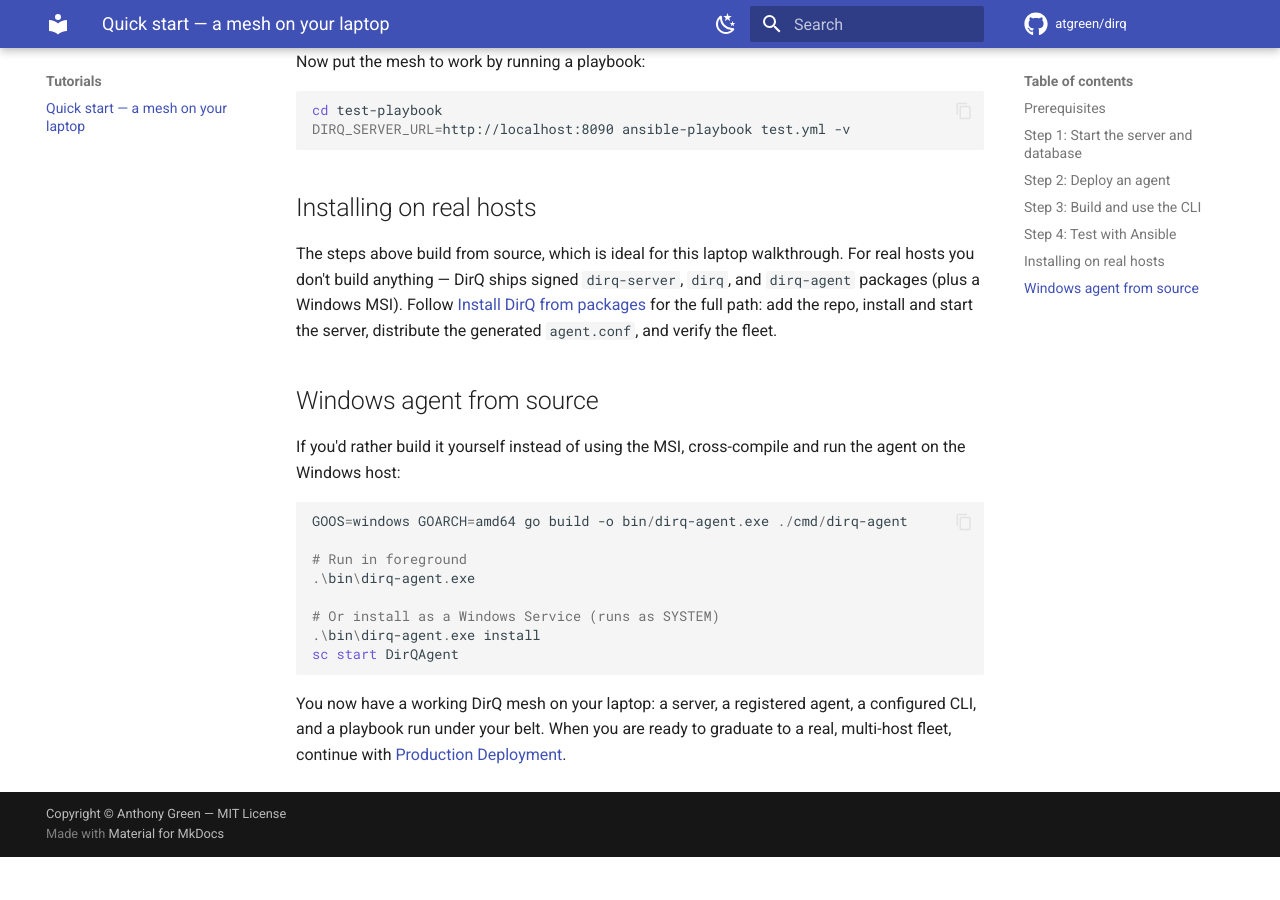
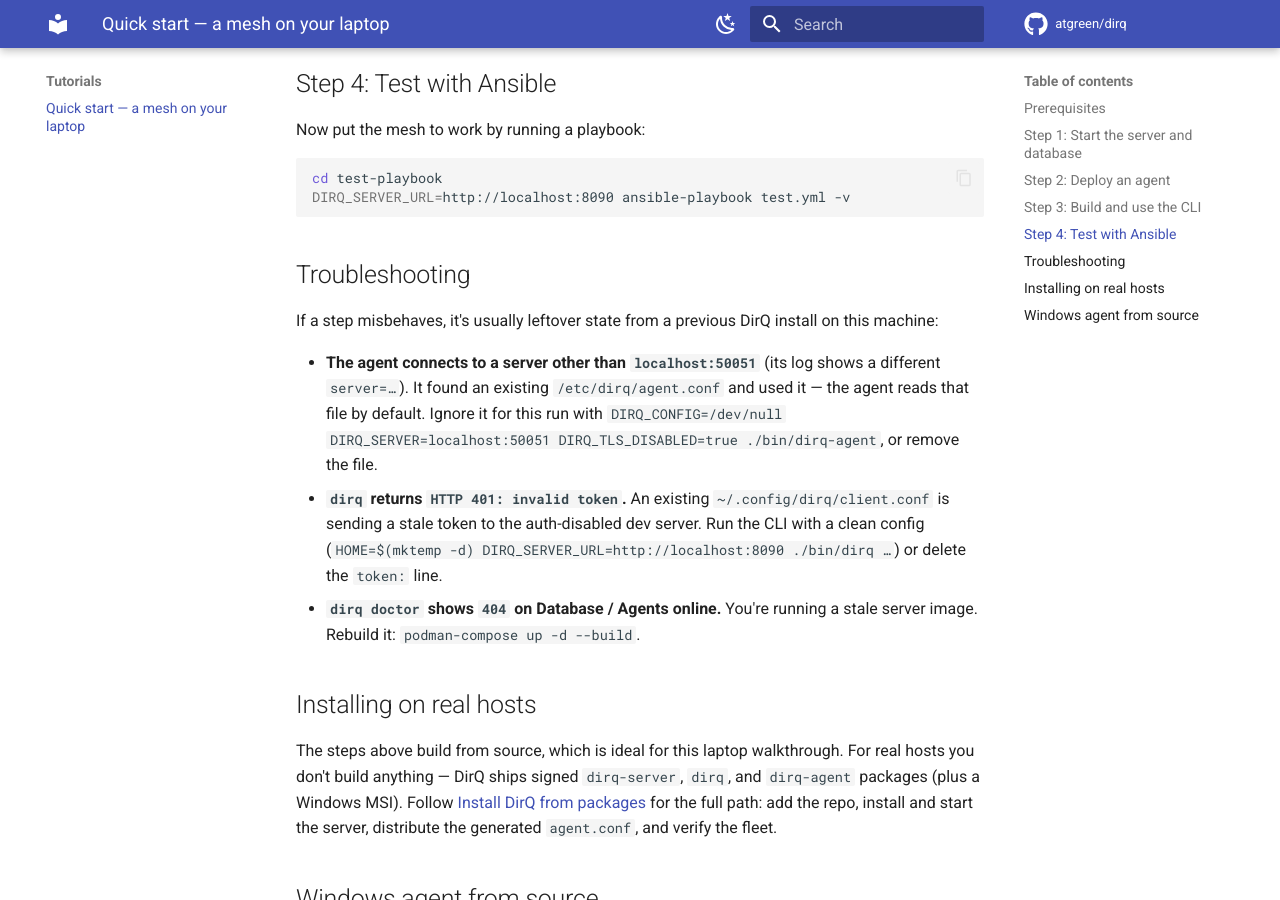
Before and after one commit to atgreen/dirq, an MkDocs documentation site: the page built from docs/tutorials/quick-start.md, in a window 1280 px wide and 900 px high, scrolled down 1757 px. Built offline with MkDocs 1.6.1 and Material for MkDocs 9.7.7, drawn with Linux system fonts in a browser that asks for light colours; comment, search, counter and statistics services are not loaded; before the commit the page ends 2614 px from its top, so only the background shows below that; some of the changed text lies outside the part shown.

Commit message:
docs: quick-start — build fresh + troubleshoot leftover state
Verified the corrected flow end-to-end against the compose stack (agent
registers, hosts list shows it online, select returns facts).

- Step 1 now uses 'podman-compose up -d --build'. Without --build, compose
  reuses a cached image and silently runs stale server code — reproduced live:
  a May-13 image 404s on /api/v1/status (added May-14), so 'dirq doctor' fails
  its Database/Agents checks against current-looking source.
- Add a Troubleshooting section for the two ambient-state traps a machine with a
  prior real install hits: /etc/dirq/agent.conf overriding the server, and
  ~/.config/dirq/client.conf sending a stale token (HTTP 401).

````diff
--- a/docs/tutorials/quick-start.md
+++ b/docs/tutorials/quick-start.md
@@ -16,8 +16,10 @@
 Bring up the stack with a single command:
 
 ```bash
-podman-compose up -d
+podman-compose up -d --build
 ```
+
+The `--build` matters: without it, `podman-compose` reuses whatever `dirq-server` image it built last time, so after pulling a new version you'd silently run stale code.
 
 This starts PostgreSQL and the DirQ server and runs the DB migrations. For convenience the dev stack runs with **TLS and authentication disabled** (`DIRQ_TLS_DISABLED` and `DIRQ_AUTH_DISABLED` in `podman-compose.yml`), so there's no token to copy and no certs to manage — you can talk to the server right away. The REST API is on `http://localhost:8090` and the agent gRPC port on `localhost:50051`.
 
@@ -64,6 +66,14 @@
 DIRQ_SERVER_URL=http://localhost:8090 ansible-playbook test.yml -v
 ```
 
+## Troubleshooting
+
+If a step misbehaves, it's usually leftover state from a previous DirQ install on this machine:
+
+- **The agent connects to a server other than `localhost:50051`** (its log shows a different `server=…`). It found an existing `/etc/dirq/agent.conf` and used it — the agent reads that file by default. Ignore it for this run with `DIRQ_CONFIG=/dev/null DIRQ_SERVER=localhost:50051 DIRQ_TLS_DISABLED=true ./bin/dirq-agent`, or remove the file.
+- **`dirq` returns `HTTP 401: invalid token`.** An existing `~/.config/dirq/client.conf` is sending a stale token to the auth-disabled dev server. Run the CLI with a clean config (`HOME=$(mktemp -d) DIRQ_SERVER_URL=http://localhost:8090 ./bin/dirq …`) or delete the `token:` line.
+- **`dirq doctor` shows `404` on Database / Agents online.** You're running a stale server image. Rebuild it: `podman-compose up -d --build`.
+
 ## Installing on real hosts
 
 The steps above build from source, which is ideal for this laptop walkthrough.
````
